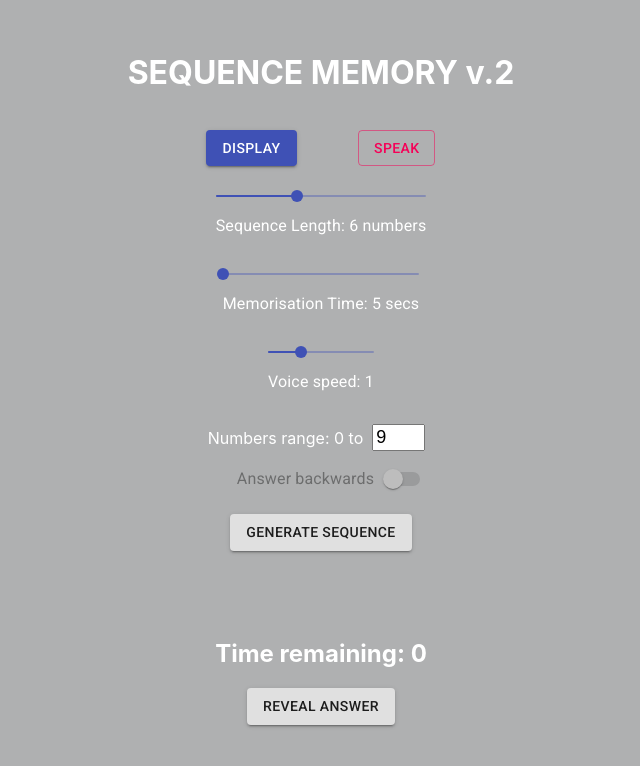
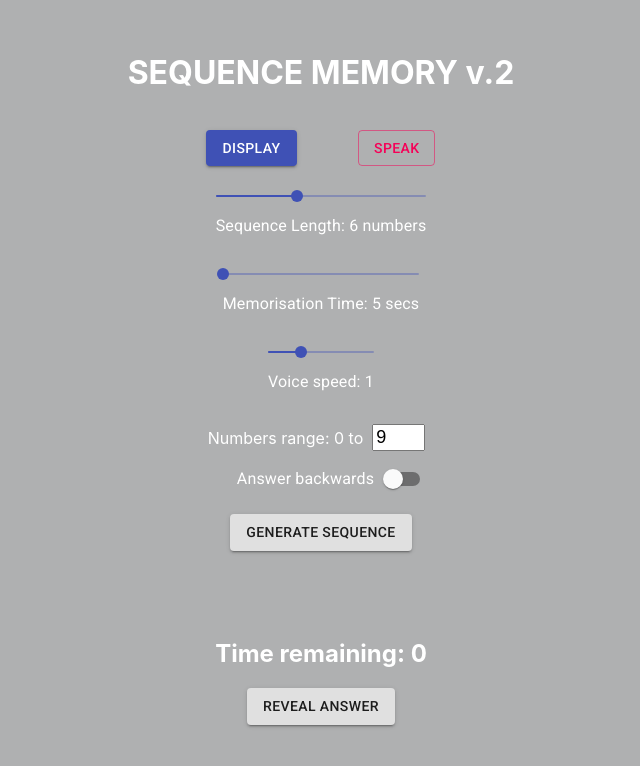
Before and after one commit to carboni-rob/sequence-memory, a React (Create React App) app: page / in a window 1280 px wide. Shown: the top 766 px of the page, without its empty margins (319-959 px from the left). Built offline with nearby package versions, Linux system fonts and the light colour scheme.

Commit message:
Fix disabled switch

```diff
--- a/src/App.tsx
+++ b/src/App.tsx
@@ -115,6 +115,11 @@ function App() {
     setAnswerDisabled(true);
   };
 
+  const isBackwardsSwitchDisabled = (): boolean => {
+    if (!gameStarted) return false;
+    return timeLeft !== 0 || !isAnswerDisabled;
+  };
+
   return (
     <AppContainer>
       <InnerContainer>
@@ -196,7 +201,7 @@ function App() {
             <FormControlLabel
               value={backwards}
               onChange={(_, checked) => setBackwards(checked)}
-              disabled={timeLeft !== 0 || !isAnswerDisabled}
+              disabled={isBackwardsSwitchDisabled()}
               control={<Switch color="secondary" />}
               label="Answer backwards"
               labelPlacement="start"
```
